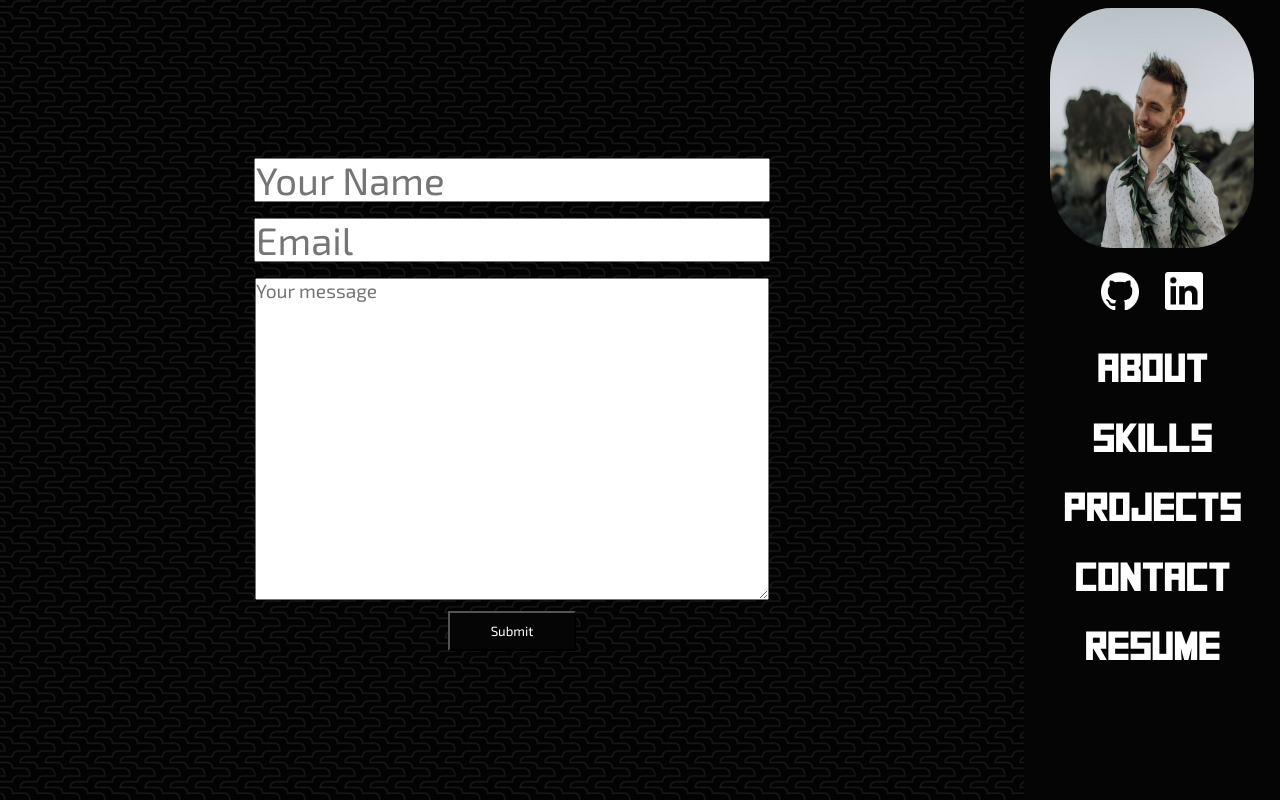
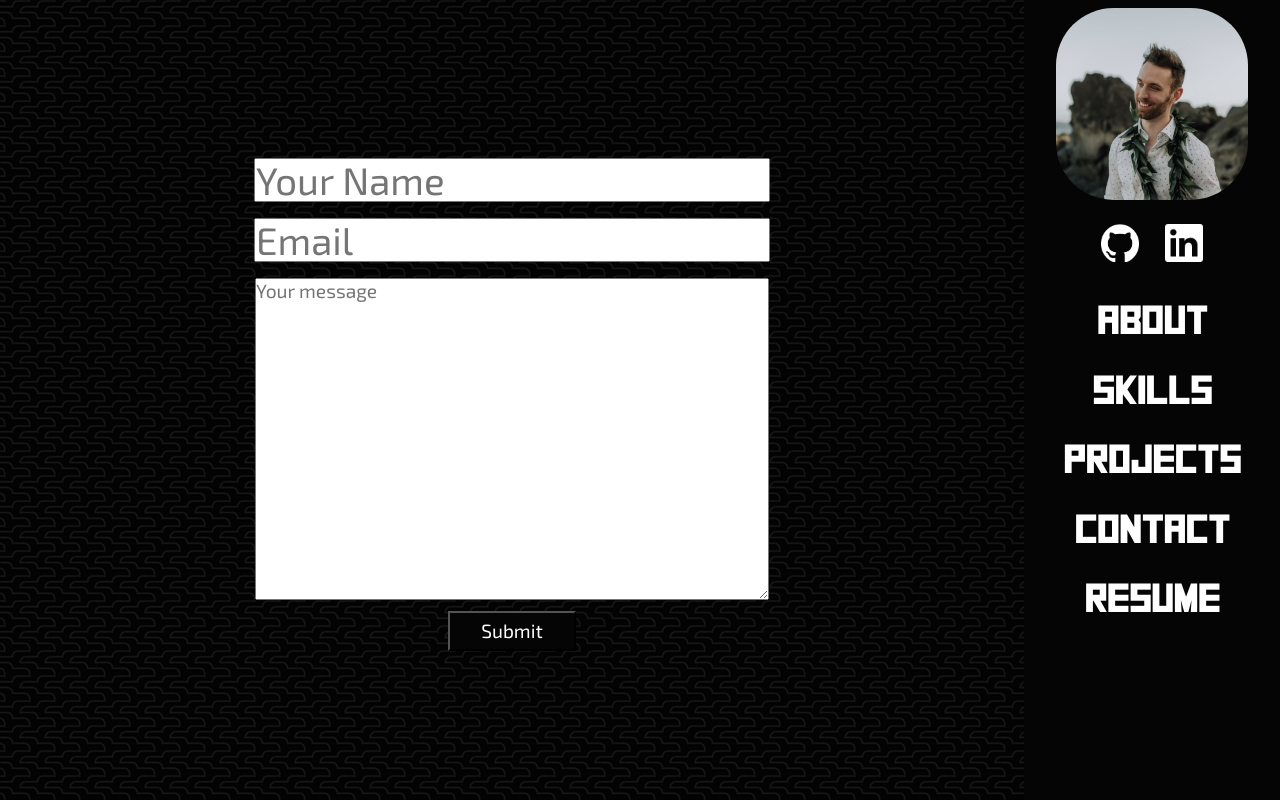
Before and after one commit to TBN00/Portfolio, a React (Create React App) app: page / in a window 1280 px wide. Both pictures are taken after a click on the element "Contact". Built offline with nearby package versions, Linux system fonts and the light colour scheme.

Commit message:
more styling and scaling

```diff
--- a/src/App.css
+++ b/src/App.css
@@ -23,8 +23,8 @@
 }
 
 .headshot {
-  width: 80%;
-  height: 30%;
+  width: 15vw;
+  height: 15vw;
   border-radius: 30%;
   margin-top: 3%;
 
--- a/src/Components/Contact.js
+++ b/src/Components/Contact.js
@@ -53,7 +53,7 @@
                 </div>
                 <div>
                     <button
-                        style={{ height: "5vh", width: "10vw", background: "rgb(5, 5, 5)" }}
+                        style={{ height: "5vh", width: "10vw", background: "rgb(5, 5, 5)", fontSize: "1.5vw" }}
                         type="submit">
                         Submit
                     </button>
```
